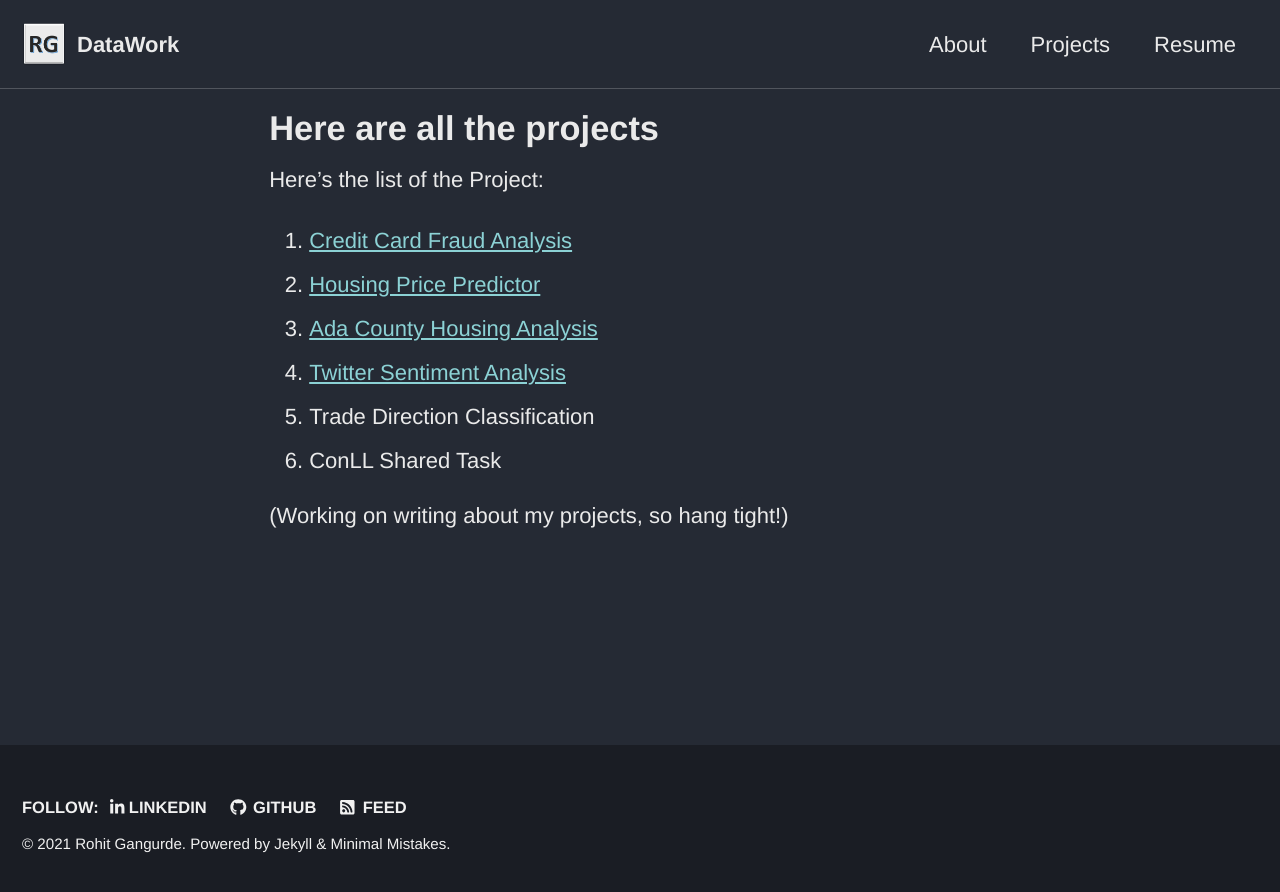
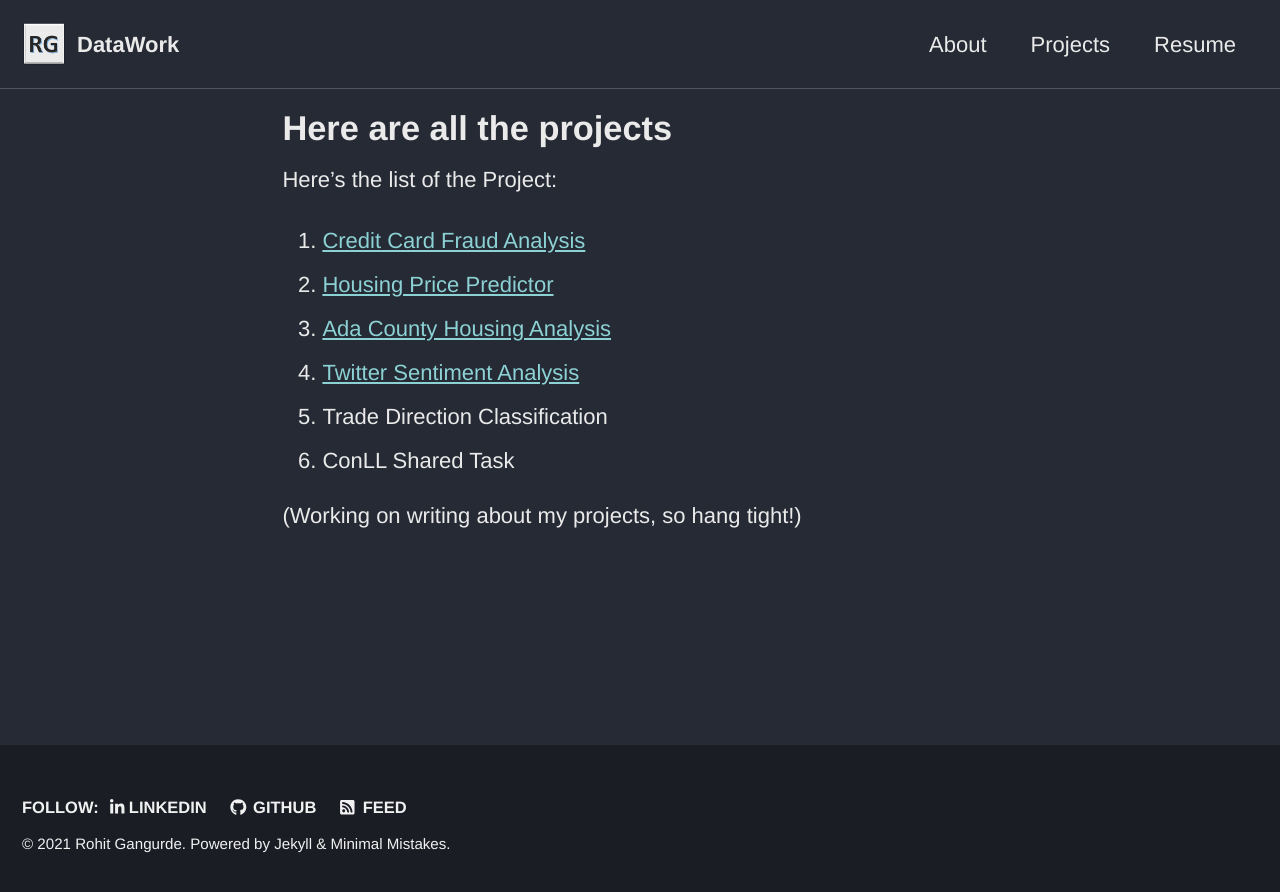
Before and after one commit to rohitgang/rohitgang.github.io, a Jekyll site: the page built from _pages/Projects.md, in a window 1280 px wide. Shown: the top 892 px of the page. Built offline with Jekyll 4.4.1, drawn with Linux system fonts in a browser that asks for light colours; cached includes are drawn as plain includes; nearby versions of some CDN libraries.

Commit message:
Update _page.scss

```diff
--- a/_sass/minimal-mistakes/_page.scss
+++ b/_sass/minimal-mistakes/_page.scss
@@ -4,8 +4,8 @@
 
 #main {
   @include clearfix;
-  margin-left: auto;
-  margin-right: auto;
+  margin-left: 1em;
+  margin-right: 1em;
   padding-left: 1em;
   padding-right: 1em;
   -webkit-animation: $intro-transition;
```
